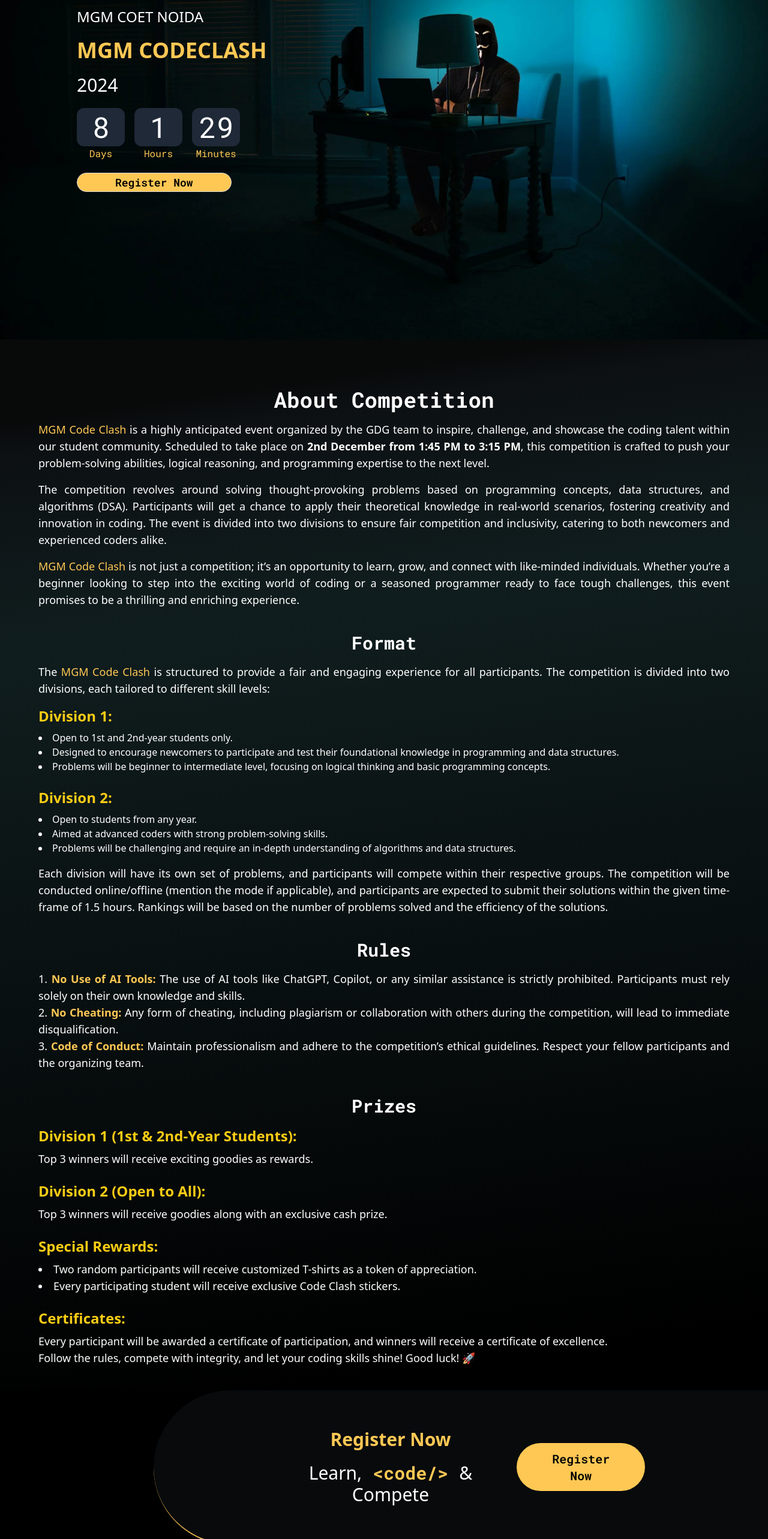
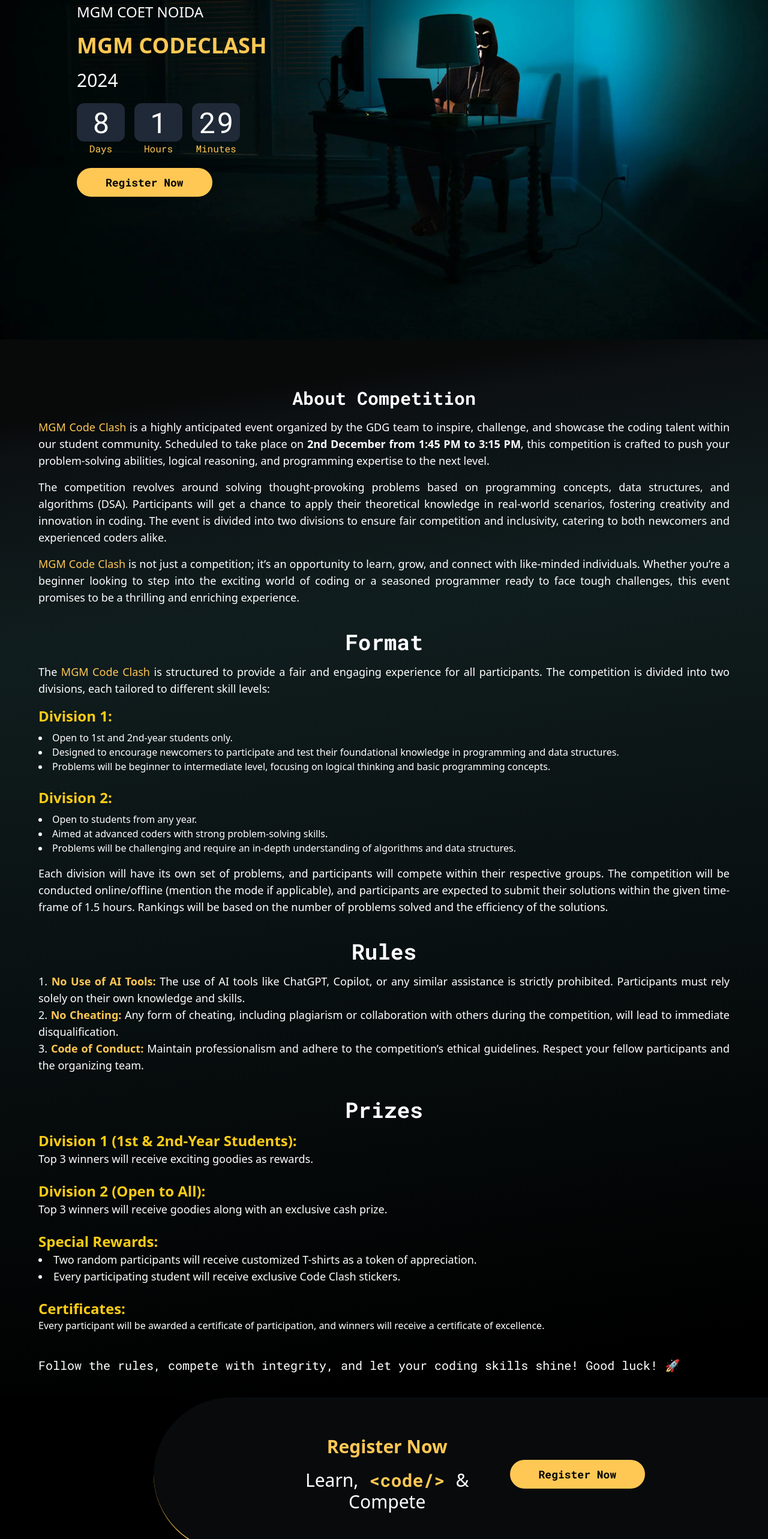
Before and after one commit to GDG-MGMCOET/codeclash-frontend, a React (Vite) app: page / in a window 1280 px wide. Shown: the part 234-2800 px from the top of the page at 60% size. Built offline with nearby package versions, Linux system fonts and the light colour scheme.

Commit message:
Final Redesign before registration

```diff
--- a/src/components/About.jsx
+++ b/src/components/About.jsx
@@ -4,11 +4,11 @@
   return (
     <div className="background min-h-screen p-6 text-white md:p-10">
       <div className="container mx-auto flex max-w-[1200px] flex-col gap-10 px-6 text-justify">
-        <section className="mt-10">
-          <h1 className="mb-4 text-center font-mono text-4xl font-bold text-white">
+        <section className="mt-10 sm:text-lg">
+          <h1 className="sm:4xl mb-4 text-center font-mono text-3xl font-bold text-white">
             About <span className="">Competition</span>
           </h1>
-          <p className="mb-4 text-lg">
+          <p className="mb-4">
             <span className="text-accent">MGM Code Clash</span> is a highly
             anticipated event organized by the GDG team to inspire, challenge,
             and showcase the coding talent within our student community.
@@ -17,7 +17,7 @@
             competition is crafted to push your problem-solving abilities,
             logical reasoning, and programming expertise to the next level.
           </p>
-          <p className="mb-4 text-lg">
+          <p className="mb-4">
             The competition revolves around solving thought-provoking problems
             based on programming concepts, data structures, and algorithms
             (DSA). Participants will get a chance to apply their theoretical
@@ -26,7 +26,7 @@
             ensure fair competition and inclusivity, catering to both newcomers
             and experienced coders alike.
           </p>
-          <p className="text-lg">
+          <p className="">
             <span className="text-accent">MGM Code Clash</span> is not just a
             competition; it’s an opportunity to learn, grow, and connect with
             like-minded individuals. Whether you’re a beginner looking to step
@@ -37,7 +37,7 @@
         </section>
 
         <section className="">
-          <h2 className="mb-4 text-center font-mono text-3xl font-bold text-white">
+          <h2 className="mb-4 text-center font-mono text-3xl font-bold text-white sm:text-4xl">
             Format
           </h2>
           <p className="mb-4 text-lg">
@@ -47,7 +47,6 @@
             tailored to different skill levels:
           </p>
           <div className="space-y-6">
-            {/* Division 1 */}
             <div>
               <h3 className="mb-2 text-2xl font-semibold text-yellow-400">
                 Division 1:
@@ -64,7 +63,6 @@
                 </li>
               </ul>
             </div>
-            {/* Division 2 */}
             <div>
               <h3 className="mb-2 text-2xl font-semibold text-yellow-400">
                 Division 2:
@@ -92,10 +90,10 @@
         </section>
 
         <section className="">
-          <h2 className="mb-4 text-center font-mono text-3xl font-bold text-white">
+          <h2 className="mb-4 text-center font-mono text-3xl font-bold text-white sm:text-4xl">
             Rules
           </h2>
-          <ul className="list-inside list-decimal text-lg">
+          <ul className="list-inside list-decimal sm:text-lg">
             <li>
               <span className="font-bold text-accent">No Use of AI Tools:</span>{" "}
               The use of AI tools like ChatGPT, Copilot, or any similar
@@ -118,12 +116,12 @@
         </section>
 
         <section>
-          <h2 className="mb-4 text-center font-mono text-3xl font-bold text-white">
+          <h2 className="mb-4 text-center font-mono text-3xl font-bold text-white sm:text-4xl">
             Prizes
           </h2>
           <div className="space-y-6">
             <div>
-              <h3 className="mb-2 text-2xl font-semibold text-yellow-400">
+              <h3 className="text-xl font-semibold text-yellow-400 sm:text-2xl">
                 Division 1 (1st & 2nd-Year Students):
               </h3>
               <p className="text-lg">
@@ -131,7 +129,7 @@
               </p>
             </div>
             <div>
-              <h3 className="mb-2 text-2xl font-semibold text-yellow-400">
+              <h3 className="text-xl font-semibold text-yellow-400 sm:text-2xl">
                 Division 2 (Open to All):
               </h3>
               <p className="text-lg">
@@ -140,7 +138,7 @@
               </p>
             </div>
             <div>
-              <h3 className="mb-2 text-2xl font-semibold text-yellow-400">
+              <h3 className="text-xl font-semibold text-yellow-400 sm:text-2xl">
                 Special Rewards:
               </h3>
               <ul className="list-inside list-disc text-lg">
@@ -155,17 +153,17 @@
               </ul>
             </div>
             <div>
-              <h3 className="mb-2 text-2xl font-semibold text-yellow-400">
+              <h3 className="text-xl font-semibold text-yellow-400 sm:text-2xl">
                 Certificates:
               </h3>
-              <p className="text-lg">
+              <p className="text-base">
                 Every participant will be awarded a certificate of
                 participation, and winners will receive a certificate of
                 excellence.
               </p>
             </div>
           </div>
-          <p className="text-lg">
+          <p className="mt-10 font-mono text-xl">
             Follow the rules, compete with integrity, and let your coding skills
             shine! Good luck! 🚀
           </p>
--- a/src/components/Footer.jsx
+++ b/src/components/Footer.jsx
@@ -1,5 +1,6 @@
 import { Link } from "react-router-dom";
 import { CODING_COMMUNITY } from "../utils/constant";
+import { Button, ConfigProvider } from "antd";
 
 export default function Footer() {
   const codeText = " <code/> ";
@@ -18,11 +19,17 @@
               & Compete
             </p>
           </div>
-          <Link
-            to="/register"
-            className="rounded-full bg-accent px-10 py-3 font-mono text-xl font-semibold text-black transition-all duration-300 hover:scale-105 hover:bg-yellow-600"
-          >
-            Register Now
+          <Link to="/register" className="rounded-full">
+            <ConfigProvider
+              theme={{
+                token: { colorPrimary: "#FFC854" },
+                components: { Button: { defaultHoverBg: "#000" } },
+              }}
+            >
+              <Button className="rounded-full border-none bg-accent px-12 py-6 font-mono font-bold text-black md:text-lg">
+                Register Now
+              </Button>
+            </ConfigProvider>
           </Link>
         </div>
       </div>
@@ -38,12 +45,17 @@
               & Assistance
             </p>
           </div>
-          <a
-            href={CODING_COMMUNITY}
-            target="_blank"
-            className="rounded-full bg-accent px-10 py-3 font-mono text-xl font-semibold text-black transition-all duration-300 hover:scale-105 hover:bg-yellow-600"
-          >
-            Contact Us
+          <a href={CODING_COMMUNITY} target="_blank" className="rounded-full">
+            <ConfigProvider
+              theme={{
+                token: { colorPrimary: "#FFC854" },
+                components: { Button: { defaultHoverBg: "#000" } },
+              }}
+            >
+              <Button className="rounded-full border-none bg-accent px-12 py-6 font-mono font-bold text-black md:text-lg">
+                Contact Us
+              </Button>
+            </ConfigProvider>
           </a>
         </div>
       </div>
--- a/src/components/HeroSection.jsx
+++ b/src/components/HeroSection.jsx
@@ -1,6 +1,6 @@
 import React from "react";
 import Countdown from "./Countdown ";
-import { Button } from "antd";
+import { Button, ConfigProvider } from "antd";
 import { Link } from "react-router-dom";
 
 const HeroSection = () => {
@@ -17,11 +17,18 @@
       </h1>
       <span className="text-2xl sm:text-3xl">2024</span>
       <Countdown />
-      <Button className="rounded-full bg-accent py-3 font-mono font-semibold text-black transition-all duration-300 hover:scale-105 hover:bg-yellow-600 md:text-lg">
-        <Link to="/register" className="w-full px-12">
-          Register Now
-        </Link>
-      </Button>
+      <Link to="/register" className="rounded-full">
+        <ConfigProvider
+          theme={{
+            token: { colorPrimary: "#FFC854" },
+            components: { Button: { defaultHoverBg: "#000" } },
+          }}
+        >
+          <Button className="rounded-full border-none bg-accent px-12 py-6 font-mono font-bold text-black md:text-lg">
+            Register Now
+          </Button>
+        </ConfigProvider>
+      </Link>
     </div>
   );
 };
--- a/src/pages/Register.jsx
+++ b/src/pages/Register.jsx
@@ -1,20 +1,29 @@
-import { Form, Input, Select, Button, message, InputNumber } from "antd";
-import { CLASSES } from "../utils";
-import { formatFormData, registerParticipant, validatePhone } from "../utils";
-import { ConfigProvider } from "antd";
+import {
+  Form,
+  Input,
+  Select,
+  Button,
+  message,
+  InputNumber,
+  ConfigProvider,
+  notification,
+} from "antd";
+import {
+  CLASSES,
+  formatFormData,
+  registerParticipant,
+  validatePhone,
+} from "../utils";
 import { DIVISION_OPTIONS } from "../utils/constant";
 import { useState } from "react";
+import Icon from "@mdi/react";
+import { mdiLinkVariant } from "@mdi/js";
+import { useNavigate } from "react-router";
 
 export default function Register() {
   const [form] = Form.useForm();
   const [loading, setLoading] = useState(false);
-  const [messageApi, contextHolder] = message.useMessage();
-  const showMessage = ({ type, content }) => {
-    messageApi.open({
-      type,
-      content,
-    });
-  };
+  const navigate = useNavigate();
   const divisionOptions = [
     { value: "", label: "Select Division", title: "Select Division" },
     ...DIVISION_OPTIONS.map((division) => {
@@ -30,6 +39,21 @@
       };
     }),
   ];
+
+  const [api, contextHolder] = notification.useNotification();
+  const openNotificationWithIcon = ({ type, content }, pauseOnHover) => {
+    const key = `open${Date.now()}`;
+
+    api[type]({
+      message: content,
+      placement: "topRight",
+      showProgress: true,
+      key,
+      pauseOnHover,
+      onClose: () => navigate("/"),
+    });
+  };
+
   return (
     <div
       className="flex min-h-dvh flex-col items-center justify-center gap-10 bg-cover bg-center"
@@ -75,7 +99,7 @@
               const formattedData = formatFormData({ data: value });
               registerParticipant({
                 formData: formattedData,
-                showMessage,
+                openNotificationWithIcon,
                 formInstance: form,
                 setLoading,
               });
@@ -212,13 +236,29 @@
                 />
               </Form.Item>
             </div>
-            <Button
-              htmlType="submit"
-              className="mt-5 self-center rounded-full border-none bg-accent px-12 py-6 font-mono font-bold text-black transition-all duration-300 hover:scale-105 hover:bg-yellow-600 md:text-xl"
-              loading={loading}
+            <ConfigProvider
+              theme={{
+                token: { colorPrimary: "#FFC854" },
+                components: { Button: { defaultHoverBg: "#000" } },
+              }}
             >
-              Register
-            </Button>
+              <Button
+                htmlType="submit"
+                className="mt-2 self-center rounded-full border-none bg-accent px-12 py-6 font-mono font-bold text-black sm:mt-5 md:text-xl"
+                loading={loading}
+              >
+                Register
+              </Button>
+            </ConfigProvider>
+            <a
+              href="https://www.hackerrank.com/auth/signup"
+              className="mt-7 flex items-center gap-2 self-center text-xs text-accent sm:text-sm"
+              target="_blank"
+              rel="noreferrer"
+            >
+              Don't have a Hackerrank account?
+              <Icon path={mdiLinkVariant} size={0.6} />
+            </a>
           </Form>
         </ConfigProvider>
       </div>
--- a/src/utils/index.js
+++ b/src/utils/index.js
@@ -44,19 +44,19 @@
 
 export const registerParticipant = async ({
   formData,
-  showMessage,
+  openNotificationWithIcon,
   formInstance,
   setLoading,
 }) => {
   const res = await registerService.register({ formData });
   if (res?.success) {
     clearForm({ formInstance });
-    showMessage({
+    openNotificationWithIcon({
       type: "success",
       content: "Participant registered successfully",
     });
   } else {
-    showMessage({
+    openNotificationWithIcon({
       type: "error",
       content: res?.message
         ? res.message
```
Also changed, not shown: src/components/Countdown .jsx (+26 -8 lines).
